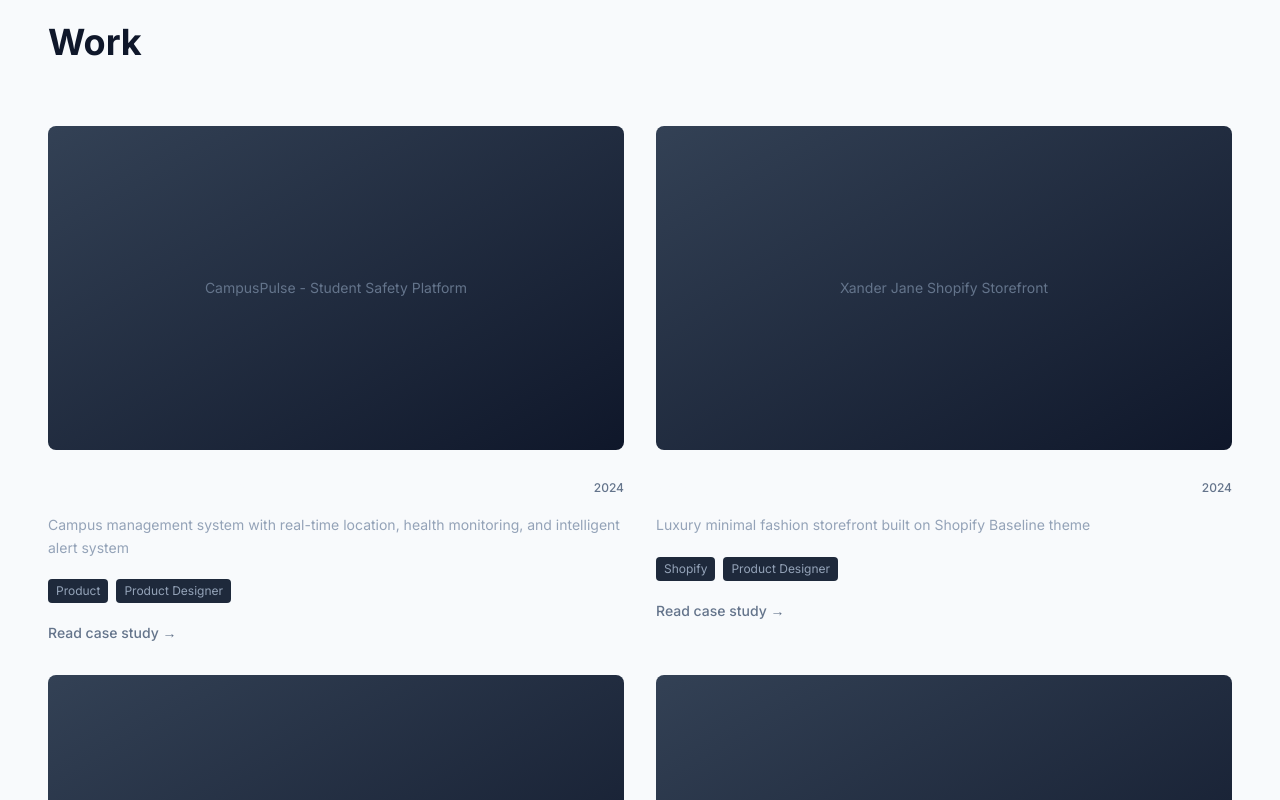
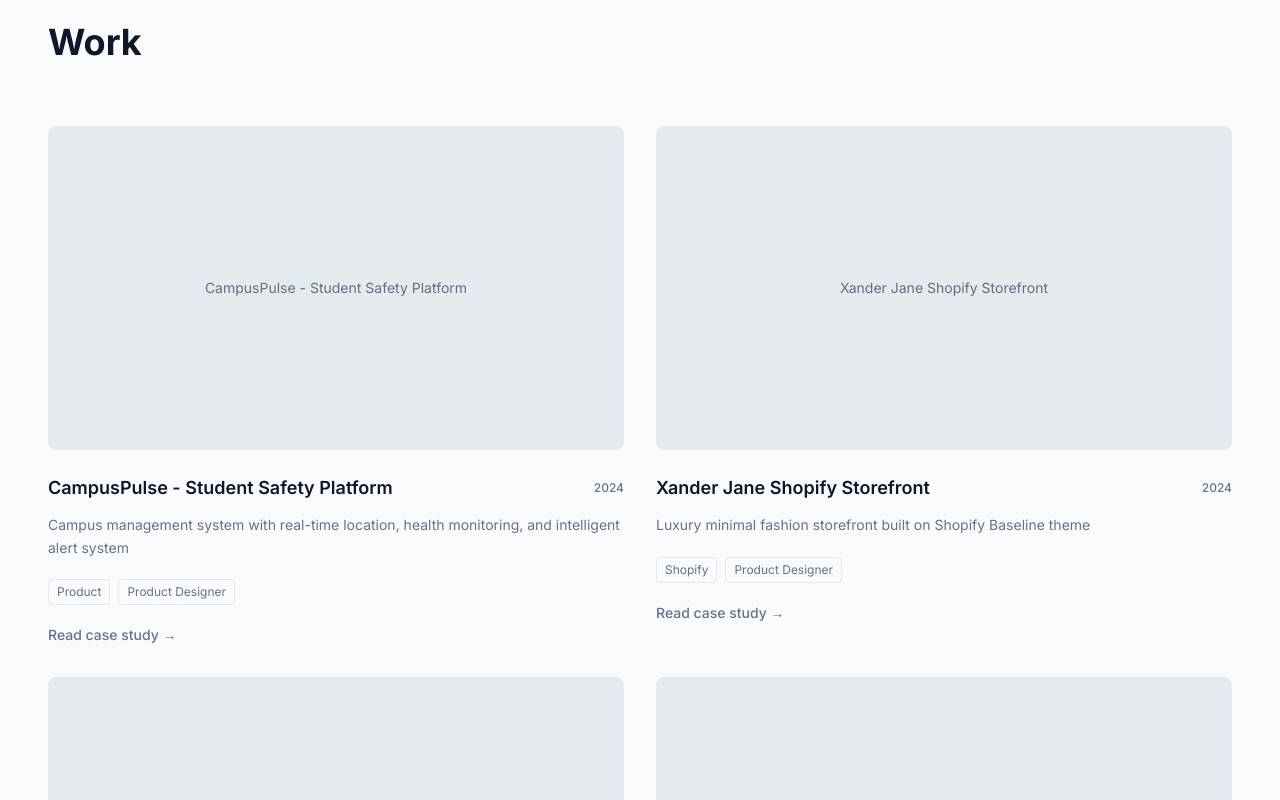
Before and after one commit to Bunnycony/portfolio, a Next.js app: page / in a window 1280 px wide. Shown: the part 760-1560 px from the top of the page. Built offline with nearby package versions, Linux system fonts and the light colour scheme.

Commit message:
Update ProjectCard.tsx

```diff
--- a/app/components/ProjectCard.tsx
+++ b/app/components/ProjectCard.tsx
@@ -1,38 +1,70 @@
-import Image from 'next/image';
 import { Project } from '../data/projects';
 
 export default function ProjectCard({ project }: { project: Project }) {
   return (
     <div className="group cursor-pointer">
-      <div className="relative overflow-hidden rounded-lg bg-slate-800 aspect-video mb-6">
-        <div className="w-full h-full bg-gradient-to-br from-slate-700 to-slate-900 flex items-center justify-center">
-          <span className="text-slate-500 text-sm">{project.title}</span>
-        </div>
-        <div className="absolute inset-0 bg-slate-950/0 group-hover:bg-slate-950/20 transition-colors" />
+      <div
+        className="relative overflow-hidden rounded-lg aspect-video mb-6 flex items-center justify-center"
+        style={{
+          backgroundColor: 'var(--bg-tertiary)',
+          border: `1px solid var(--border-color)`
+        }}
+      >
+        <span style={{ color: 'var(--text-secondary)' }} className="text-sm">
+          {project.title}
+        </span>
+        <div
+          className="absolute inset-0 opacity-0 group-hover:opacity-100 transition-opacity"
+          style={{ backgroundColor: 'var(--text-primary)', opacity: 0.05 }}
+        />
       </div>
 
       <div className="space-y-3">
         <div className="flex items-center justify-between">
-          <h3 className="text-lg font-semibold text-slate-50 group-hover:text-slate-300 transition-colors">
+          <h3 className="text-lg font-semibold group-hover:opacity-75 transition-opacity" style={{
+            color: 'var(--text-primary)'
+          }}>
             {project.title}
           </h3>
-          <span className="text-xs text-slate-500 font-medium">{project.year}</span>
+          <span className="text-xs font-medium" style={{
+            color: 'var(--text-secondary)'
+          }}>
+            {project.year}
+          </span>
         </div>
 
-        <p className="text-slate-400 text-sm leading-relaxed">
+        <p className="text-sm leading-relaxed" style={{
+          color: 'var(--text-secondary)'
+        }}>
           {project.shortDescription}
         </p>
 
         <div className="flex flex-wrap gap-2 pt-2">
-          <span className="px-2 py-1 bg-slate-800 text-slate-400 text-xs rounded">
+          <span
+            className="px-2 py-1 text-xs rounded"
+            style={{
+              backgroundColor: 'var(--bg-secondary)',
+              color: 'var(--text-secondary)',
+              border: `1px solid var(--border-color)`
+            }}
+          >
             {project.category}
           </span>
-          <span className="px-2 py-1 bg-slate-800 text-slate-400 text-xs rounded">
+          <span
+            className="px-2 py-1 text-xs rounded"
+            style={{
+              backgroundColor: 'var(--bg-secondary)',
+              color: 'var(--text-secondary)',
+              border: `1px solid var(--border-color)`
+            }}
+          >
             {project.role.split(' & ')[0]}
           </span>
         </div>
 
-        <div className="pt-2 text-slate-500 group-hover:text-slate-300 transition-colors text-sm font-medium">
+        <div className="pt-2 text-sm font-medium group-hover:opacity-75 transition-opacity" style={{
+          color: 'var(--text-secondary)'
+        }}>
           Read case study →
         </div>
       </div>
```
